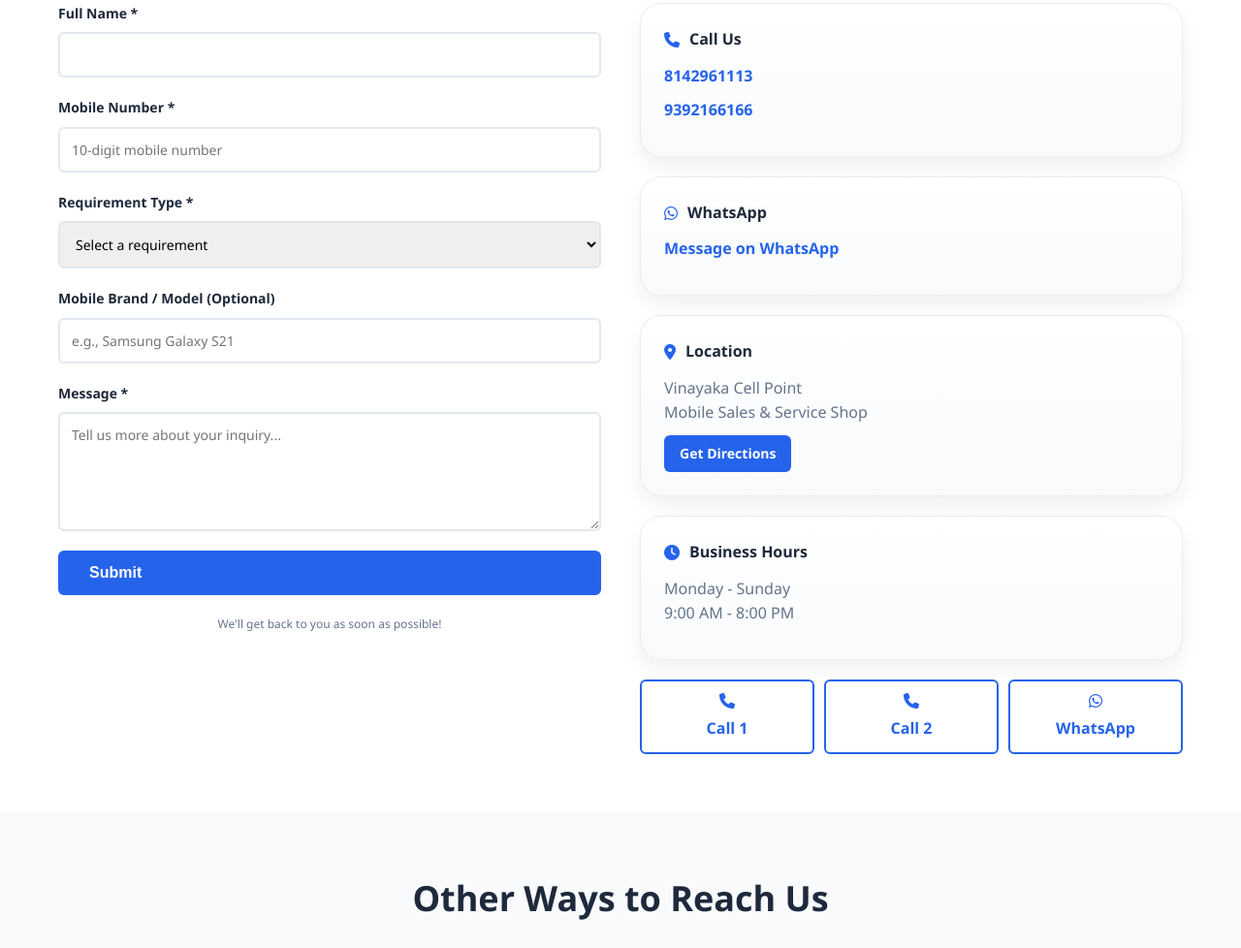
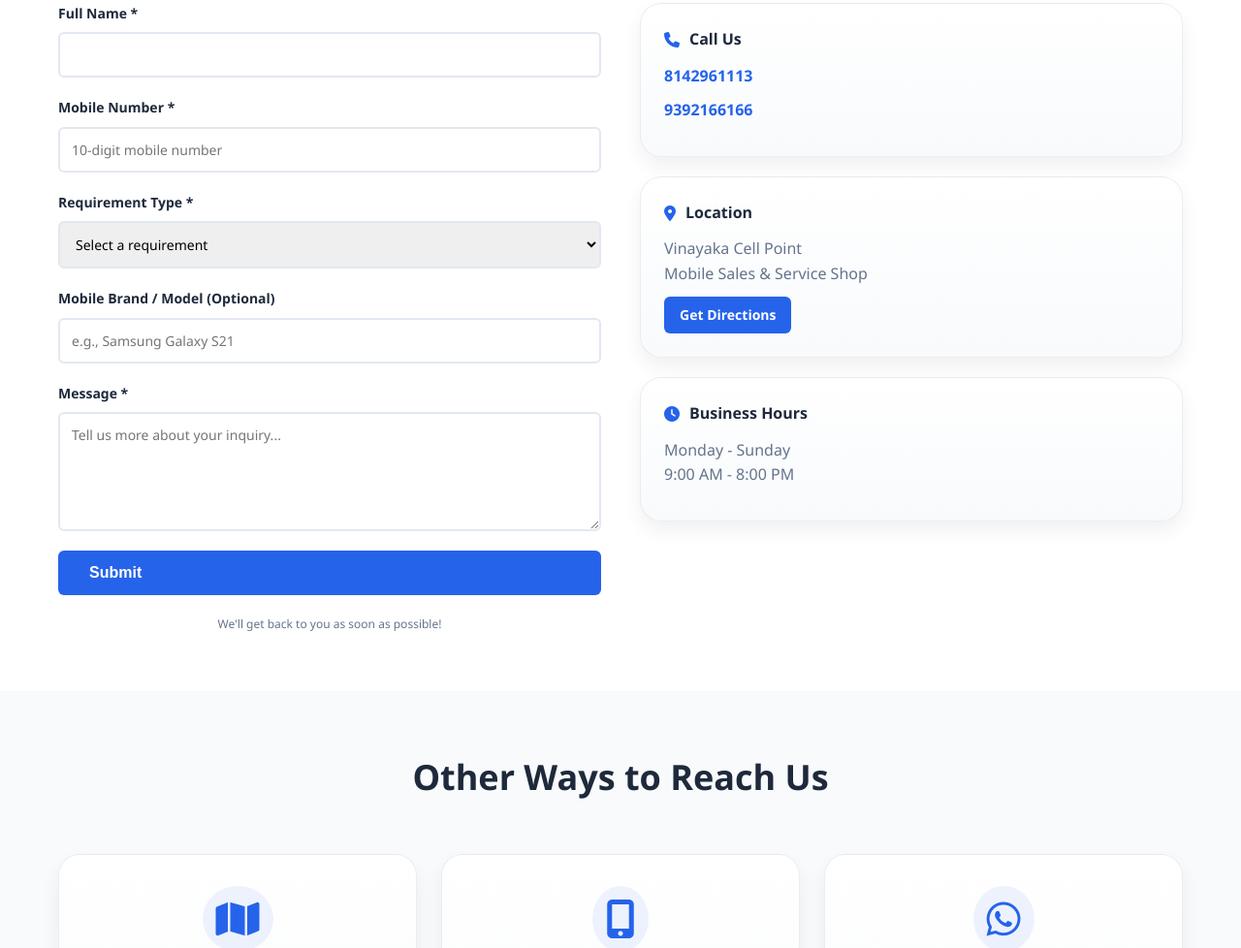
Before and after one commit to Santhugoka/Vinayaka-Cell-Point, a plain HTML site: page contact.html in a window 1280 px wide. Shown: the part 382-1360 px from the top of the page at 97% size. Drawn offline with Linux system fonts and the light colour scheme.

Commit message:
Add files via upload

```diff
--- a/contact.html
+++ b/contact.html
@@ -95,11 +95,6 @@
                     </div>
 
                     <div class="detail-box">
-                        <h3><i class="fab fa-whatsapp"></i> WhatsApp</h3>
-                        <p><a href="https://wa.me/918142961113" class="contact-link" target="_blank">Message on WhatsApp</a></p>
-                    </div>
-
-                    <div class="detail-box">
                         <h3><i class="fas fa-map-marker-alt"></i> Location</h3>
                         <p>Vinayaka Cell Point<br>Mobile Sales & Service Shop</p>
                         <a href="https://maps.app.goo.gl/v7UBUnxVb5iCzYGTA" class="btn btn-sm btn-primary" target="_blank">Get Directions</a>
@@ -110,17 +105,6 @@
                         <p>Monday - Sunday<br>9:00 AM - 8:00 PM</p>
                     </div>
 
-                    <div class="quick-actions-contact">
-                        <a href="tel:8142961113" class="action-link">
-                            <i class="fas fa-phone"></i> Call 1
-                        </a>
-                        <a href="tel:9392166166" class="action-link">
-                            <i class="fas fa-phone"></i> Call 2
-                        </a>
-                        <a href="https://wa.me/918142961113" class="action-link" target="_blank">
-                            <i class="fab fa-whatsapp"></i> WhatsApp
-                        </a>
-                    </div>
                 </div>
             </div>
         </div>
```
Also changed, not shown: index.html (+0 -11 lines), location.html (+0 -7 lines).
